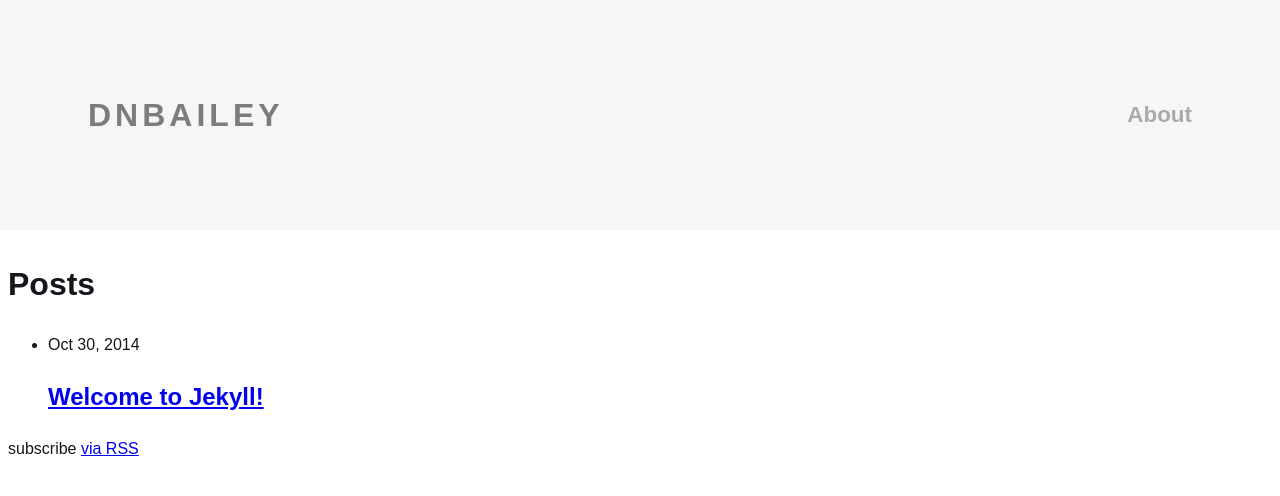
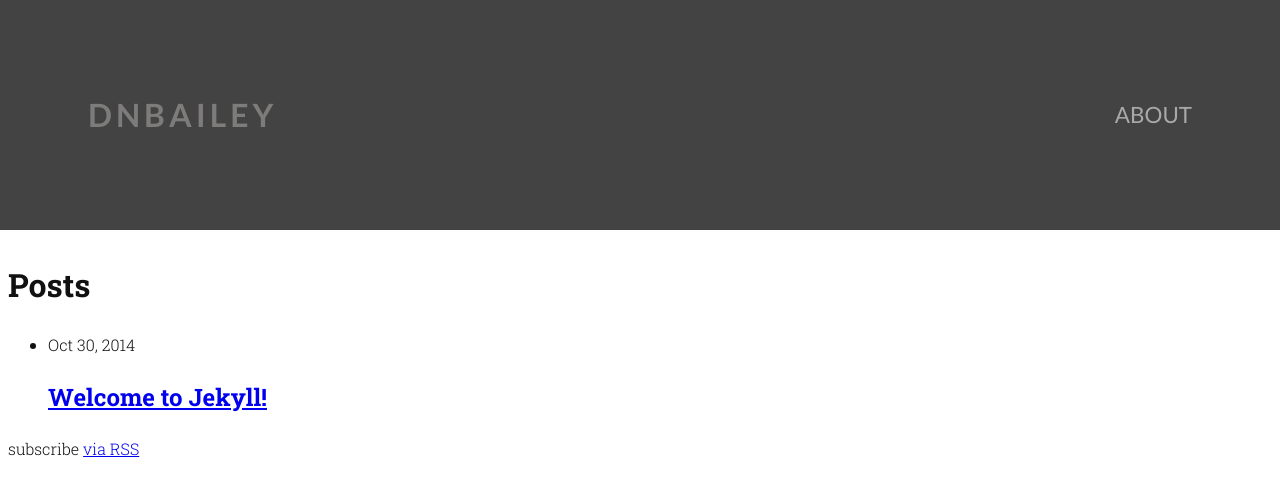
Before and after one commit to dnbailey/dnbailey.github.io.bak, a Jekyll site: the page built from index.html, in a window 1280 px wide. Shown: the top 496 px of the page. Built offline with Jekyll 4.4.1, drawn with Linux system fonts in a browser that asks for light colours.

Commit message:
Change fonts and colors

```diff
--- a/_sass/_layout.scss
+++ b/_sass/_layout.scss
@@ -1,12 +1,12 @@
 /* Layout */
 
 // Site Header
-.site-header { position: fixed; top: 0; left: 0; width: 100%; height: 150px; background: #f6f6f6; z-index: 10000; overflow: hidden; @include transition(all, 0.3s, ease-in-out);
+.site-header { position: fixed; top: 0; left: 0; width: 100%; height: 150px; background: $grey-color; z-index: 10000; overflow: hidden; @include transition(all, 0.3s, ease-in-out);
     .block { width: 100%; }
     h1, nav { display: block; margin: 0 auto; text-align: center; }
     h1, nav a { line-height: 75px; @include transition(all, 0.3s, ease-in-out); }
-    h1 { text-transform: uppercase; color: #333; letter-spacing: 4px; font-size: 2em; margin: 0; }
-    nav a { color: #aaa; font-weight: 700; margin: 0 0 0 0; font-size: 1.4em;
+    h1 { text-transform: uppercase; color: $grey-color-light; letter-spacing: 4px; font-size: 2em; margin: 0; }
+    nav a { font-family: $header-font-family; text-transform: uppercase; color: $grey-color-light; margin: 0 0 0 0; font-size: 1.4em;
         &:hover { color: #333; }
     }
     // Reduced Size Header
--- a/_sass/_typography.scss
+++ b/_sass/_typography.scss
@@ -1,6 +1,6 @@
 /* Typography */
 
-body { color: rgb(22,22,29); font-family: "Cantarell", sans-serif; font-weight: 300; line-height: 1.6; }
+body { color: $text-color; font-family: $base-font-family; font-weight: 300; line-height: 1.6; }
 .block-margins, .block p, .block ul, .block ol, .block pre { margin: 0 0 1em 0; }
 
 // Links
@@ -20,7 +20,7 @@ body { color: rgb(22,22,29); font-family: "Cantarell", sans-serif; font-weight:
 .blockquote, .block blockquote {margin-left: 0; padding: 2em 2em 1em; background: lighten(rgb(105,104,103),40%);}
 
 // Headings
-.h1, .block h1, .block .h1, .h2, .block h2, .block .h2, .h3, .block h3, .block .h3, .h4, .block h4, .block .h4, .h5, .block h5, .block .h5, .h6, .block h6, .block .h6 { font-family: 'Fjalla One', sans-serif; font-weight: 600; text-transform: uppercase; margin: 0.5em 0 0.5em; }
+.h1, .block h1, .block .h1, .h2, .block h2, .block .h2, .h3, .block h3, .block .h3, .h4, .block h4, .block .h4, .h5, .block h5, .block .h5, .h6, .block h6, .block .h6 { font-family: $header-font-family; font-weight: 600; text-transform: uppercase; margin: 0.5em 0 0.5em; }
 
 .h1, .block h1, .block .h1, .h2, .block h2, .block .h2 { line-height: 1.1; margin-top: 1em; }
 .h3, .block h3, .block .h3, .h4, .block h4, .block .h4 { line-height: 1.3; }
--- a/css/main.scss
+++ b/css/main.scss
@@ -2,12 +2,15 @@
 # Only the main Sass file needs front matter (the dashes are enough)
 ---
 @charset "utf-8";
+@import url(http://fonts.googleapis.com/css?family=Lato:400,700|Roboto+Slab:300,700);
 
 // Our variables
-$base-font-family: Helvetica, Arial, sans-serif;
+$base-font-family: 'Roboto Slab', serif;
 $base-font-size:   16px;
 $small-font-size:  $base-font-size * 0.875;
 $base-line-height: 1.5;
+
+$header-font-family: 'Lato', sans-serif;
 
 $spacing-unit:     30px;
 
@@ -15,7 +18,7 @@ $text-color:       #111;
 $background-color: #fdfdfd;
 $brand-color:      #2a7ae2;
 
-$grey-color:       #828282;
+$grey-color:       #434343;
 $grey-color-light: lighten($grey-color, 40%);
 $grey-color-dark:  darken($grey-color, 25%);
 
```
